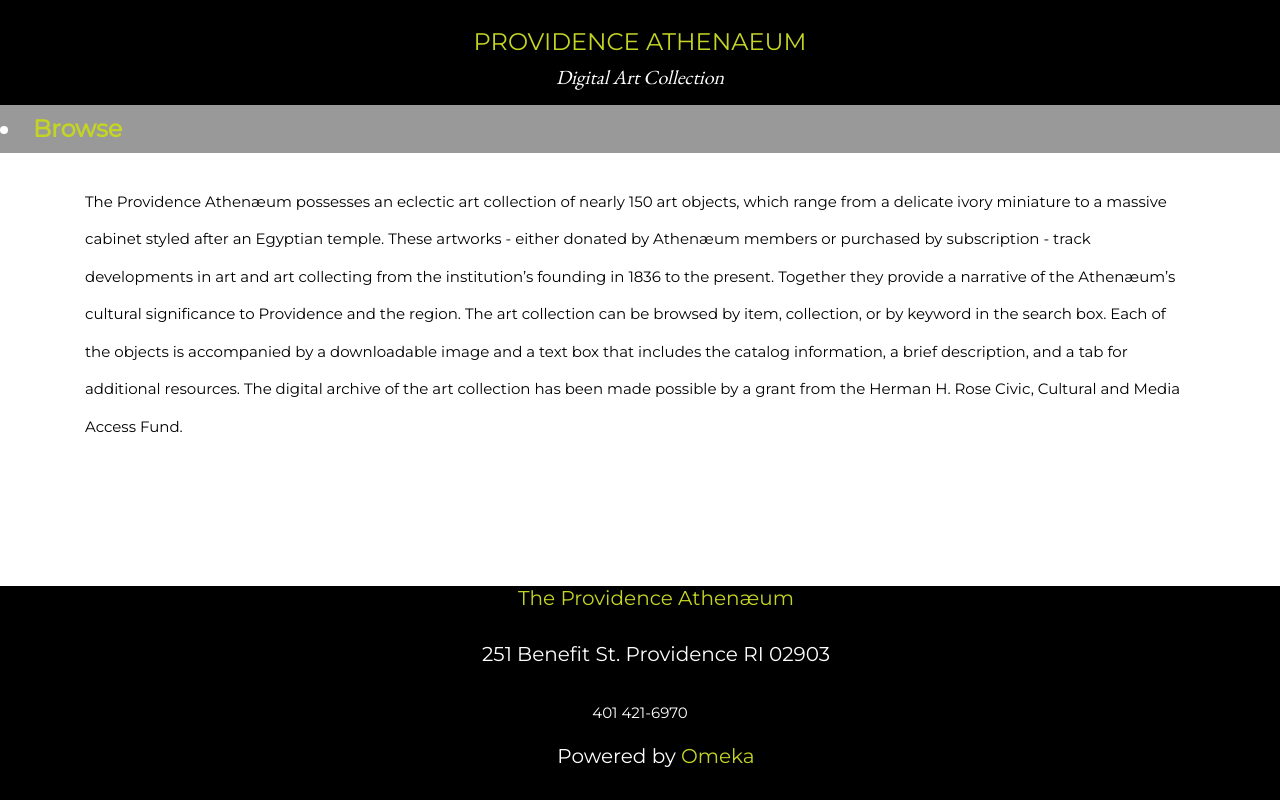
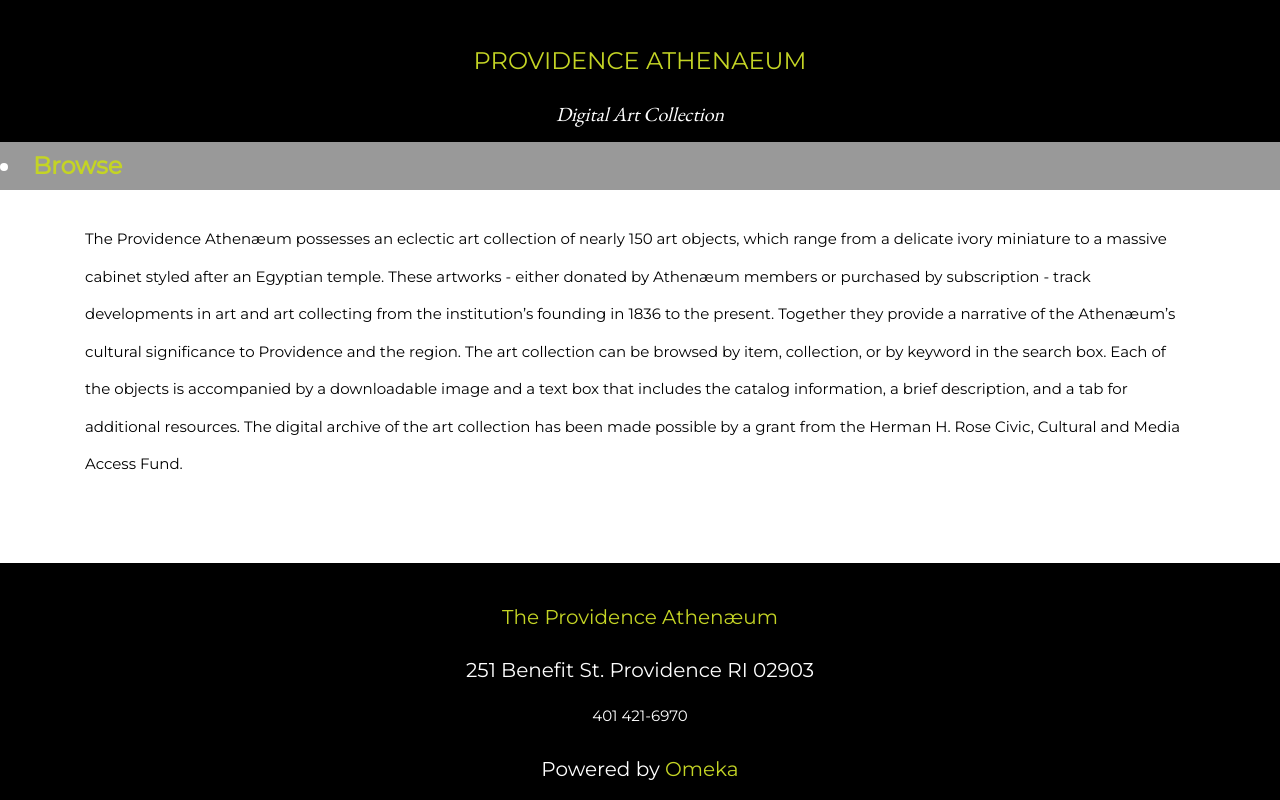
Before and after one commit to 3rendan/ATHtest, a React (Create React App) app: page / in a window 1280 px wide. Built offline with nearby package versions, Linux system fonts and the light colour scheme.

Commit message:
some code notes, prep for merge to master

```diff
--- a/src/index.css
+++ b/src/index.css
@@ -29,30 +29,30 @@
 th {
   width: 30%;
 }
-h1 {
+h1 { /* heading of header */
     text-align: center;
     text-transform: uppercase;
     font-size: 1.5rem;
+    line-height: 2.75;
 }
-/* for subheading of header */
-h3 {
+
+h3 { /* for Item.js title of header */
   padding: 2rem 0 .5rem 1rem;
   font-size: 2rem;
   font-family: 'EB Garamond', serif;
   color: black;
   font-style: italic;
 }
-h4 {
+h4 { /* subheading of header */
   font-size: 1.25rem;
   font-family: 'EB Garamond', serif;
   margin-bottom: 0;
   font-style: italic;
 }
-h5 {
-  padding: 0 0 2rem 2rem;
+h5 { /* for Item.js collection.name subheading | Items.js card title | */
   font-size: 1.25rem;
   font-family: 'Montserrat', sans-serif;
-  margin-bottom: 0;
+  line-height: 2.25;
 }
 a {
   color: #C4D425;
--- a/src/style/Footer.js
+++ b/src/style/Footer.js
@@ -2,6 +2,7 @@
 
 
 const Footer = styled.div`
+  padding: 2rem 0 0 0;
   background-color: black;
   color: white;
   text-align: center;
```
